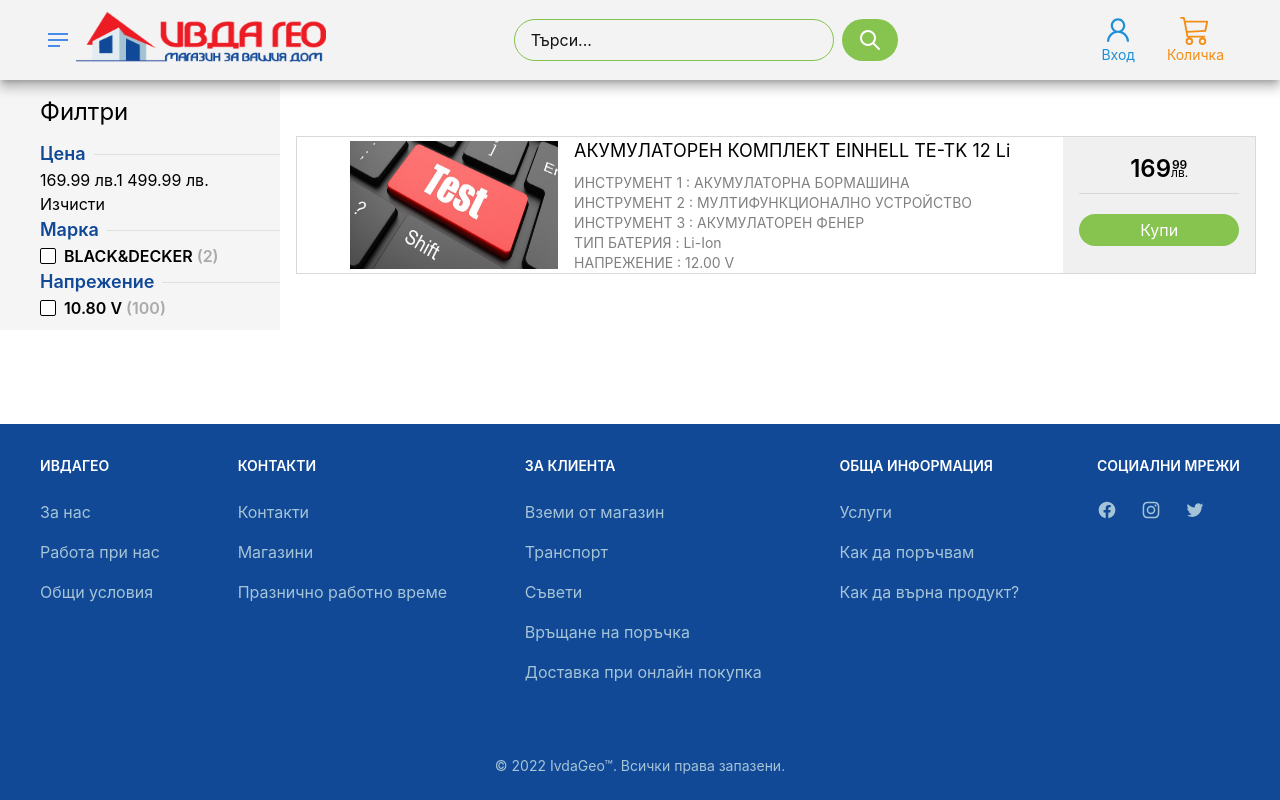
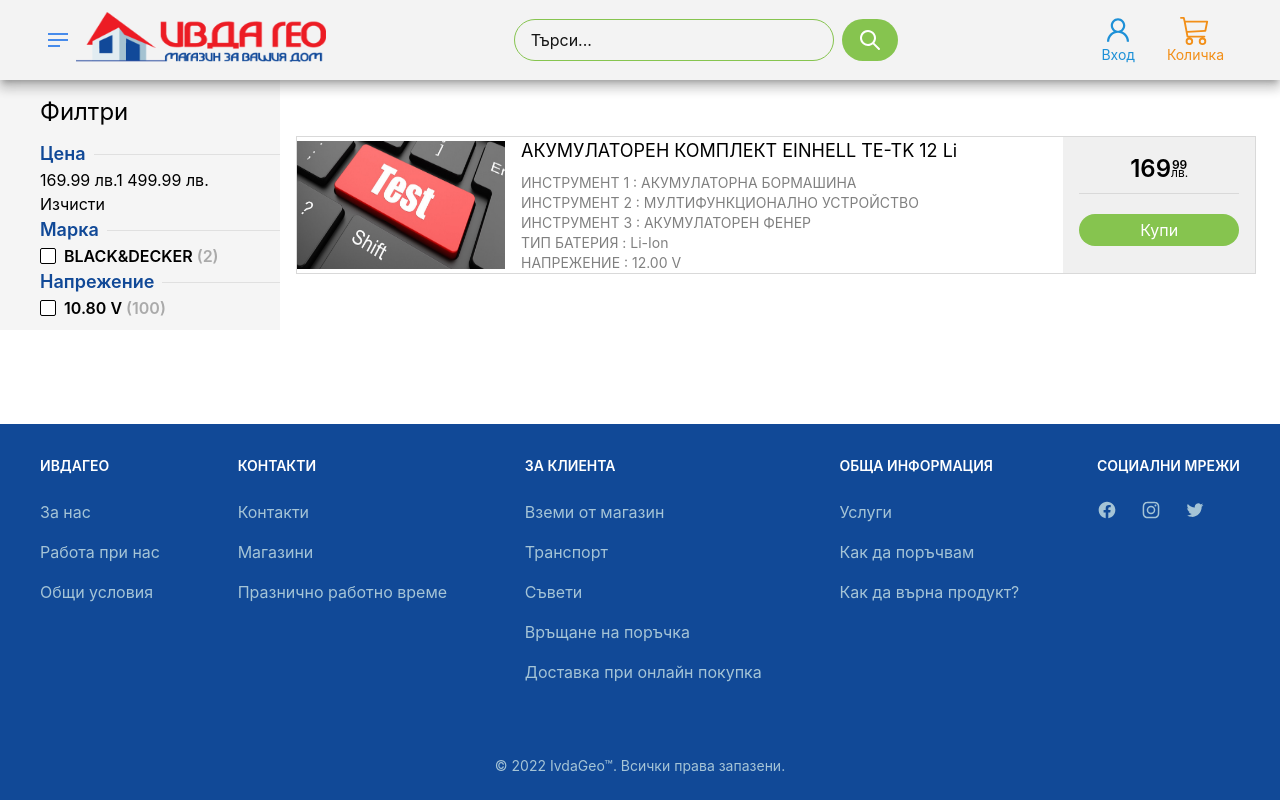
Before and after one commit to StroverIT/ivdaGeoNextApp, a Next.js app: page /products/1 in a window 1280 px wide. Built offline with nearby package versions, Linux system fonts and the light colour scheme.

Commit message:
fixing layout bug

```diff
--- a/components/products/listProducts/Product.jsx
+++ b/components/products/listProducts/Product.jsx
@@ -10,7 +10,7 @@
   return (
     <section className="flex items-center border my-14 border-gray">
       <div className="md:grid grid-cols-[80%20%] w-full h-full">
-        <div className="items-center justify-center h-full sm:flex ">
+        <div className="items-center h-full sm:flex ">
           <Link href={`/products${section}/someProduct`}>
             <div className="relative flex w-full h-48 cursor-pointer sm:w-52 sm:h-32">
               <Image src="/images/testCarousel.jpg" layout="fill" />
```
